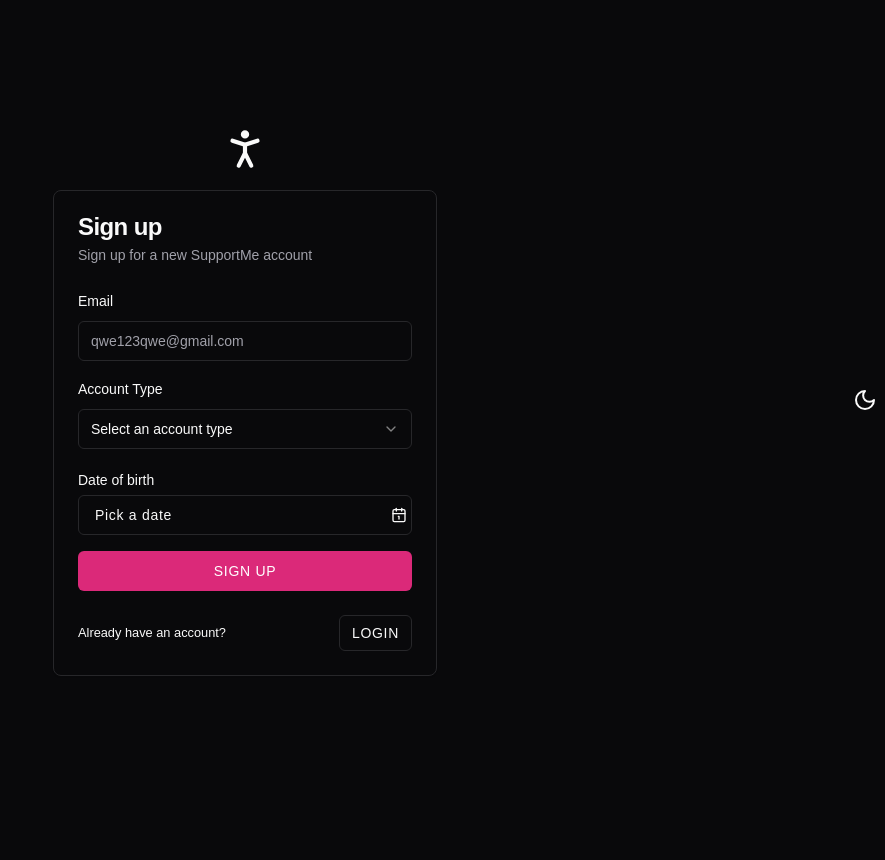
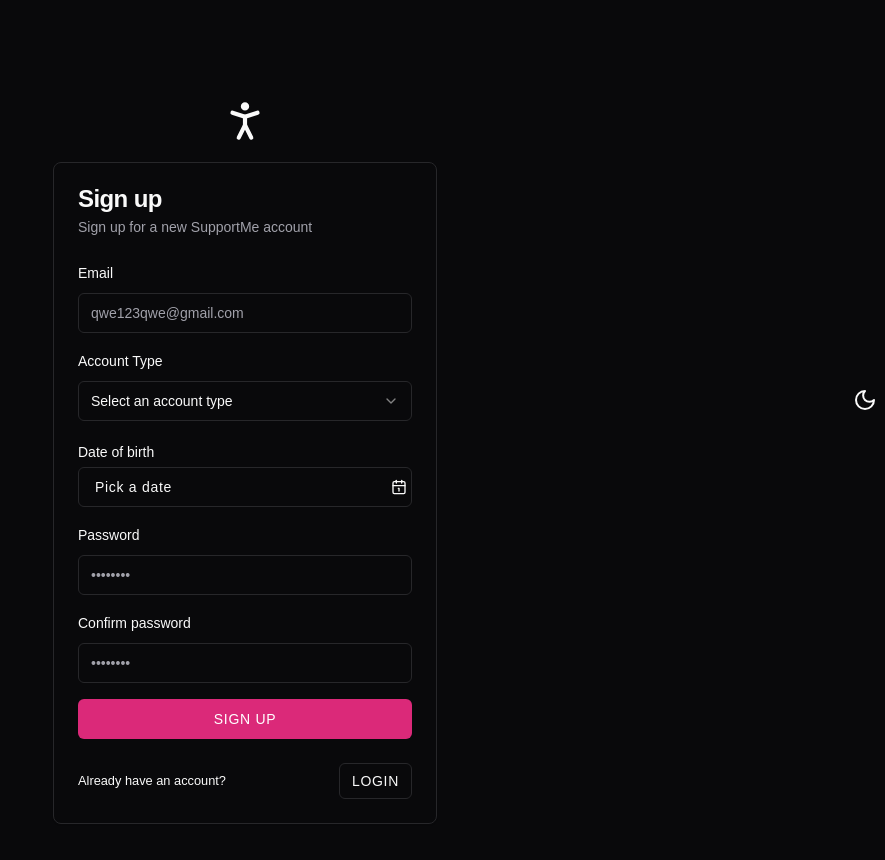
Before and after one commit to Hruchman-Ruslan/shadcn-ui, a Next.js app: page /sign-up in a window 1280 px wide. Shown: the top 860 px of the page, without its empty margins (395-1280 px from the left). Before the commit the page ends 800 px from the top, so only its background shows below. Built offline with nearby package versions, Linux system fonts and the light colour scheme.

Commit message:
feat: password and confirm password and validations

```diff
--- a/app/(logged-out)/sign-up/page.tsx
+++ b/app/(logged-out)/sign-up/page.tsx
@@ -38,21 +38,11 @@
 import { useForm } from 'react-hook-form'
 import * as z from 'zod'
 
-const formSchema = z
+const accountTypeSchema = z
 	.object({
-		email: z.string().email(),
 		accountType: z.enum(['personal', 'company']),
 		companyName: z.string().optional(),
 		numberOfEmployees: z.coerce.number().optional(),
-		dob: z.date().refine(date => {
-			const today = new Date()
-			const eighteenYearsAgo = new Date(
-				today.getFullYear() - 18,
-				today.getMonth(),
-				today.getDate()
-			)
-			return date <= eighteenYearsAgo
-		}, 'Yoy must be at least 18 years old'),
 	})
 	.superRefine((data, ctx) => {
 		if (data.accountType === 'company' && !data.companyName) {
@@ -74,6 +64,41 @@
 			})
 		}
 	})
+
+const passwordSchema = z
+	.object({
+		password: z
+			.string()
+			.min(8, 'Password must be contain at least 8 characters')
+			.refine(password => {
+				return /^(?=.*[!@#$%^&*])(?=.*[A-Z]).*$/.test(password)
+			}, 'Password must contain at least 1 special character and 1 uppercase letter'),
+		passwordConfirm: z.string(),
+	})
+	.superRefine((data, ctx) => {
+		if (data.password !== data.passwordConfirm) {
+			ctx.addIssue({
+				code: z.ZodIssueCode.custom,
+				path: ['passwordConfirm'],
+				message: 'Password do not math',
+			})
+		}
+	})
+
+const baseSchema = z.object({
+	email: z.string().email(),
+	dob: z.date().refine(date => {
+		const today = new Date()
+		const eighteenYearsAgo = new Date(
+			today.getFullYear() - 18,
+			today.getMonth(),
+			today.getDate()
+		)
+		return date <= eighteenYearsAgo
+	}, 'Yoy must be at least 18 years old'),
+})
+
+const formSchema = baseSchema.and(passwordSchema).and(accountTypeSchema)
 
 export default function SignUpPage() {
 	const form = useForm<z.infer<typeof formSchema>>({
@@ -225,6 +250,42 @@
 									</FormItem>
 								)}
 							/>
+							<FormField
+								control={form.control}
+								name='password'
+								render={({ field }) => (
+									<FormItem>
+										<FormLabel>Password</FormLabel>
+										<FormControl>
+											<Input
+												placeholder='••••••••'
+												type='password'
+												required
+												{...field}
+											/>
+										</FormControl>
+										<FormMessage />
+									</FormItem>
+								)}
+							/>
+							<FormField
+								control={form.control}
+								name='passwordConfirm'
+								render={({ field }) => (
+									<FormItem>
+										<FormLabel>Confirm password</FormLabel>
+										<FormControl>
+											<Input
+												placeholder='••••••••'
+												type='password'
+												required
+												{...field}
+											/>
+										</FormControl>
+										<FormMessage />
+									</FormItem>
+								)}
+							/>
 							<Button type='submit'>Sign up</Button>
 						</form>
 					</Form>
```
